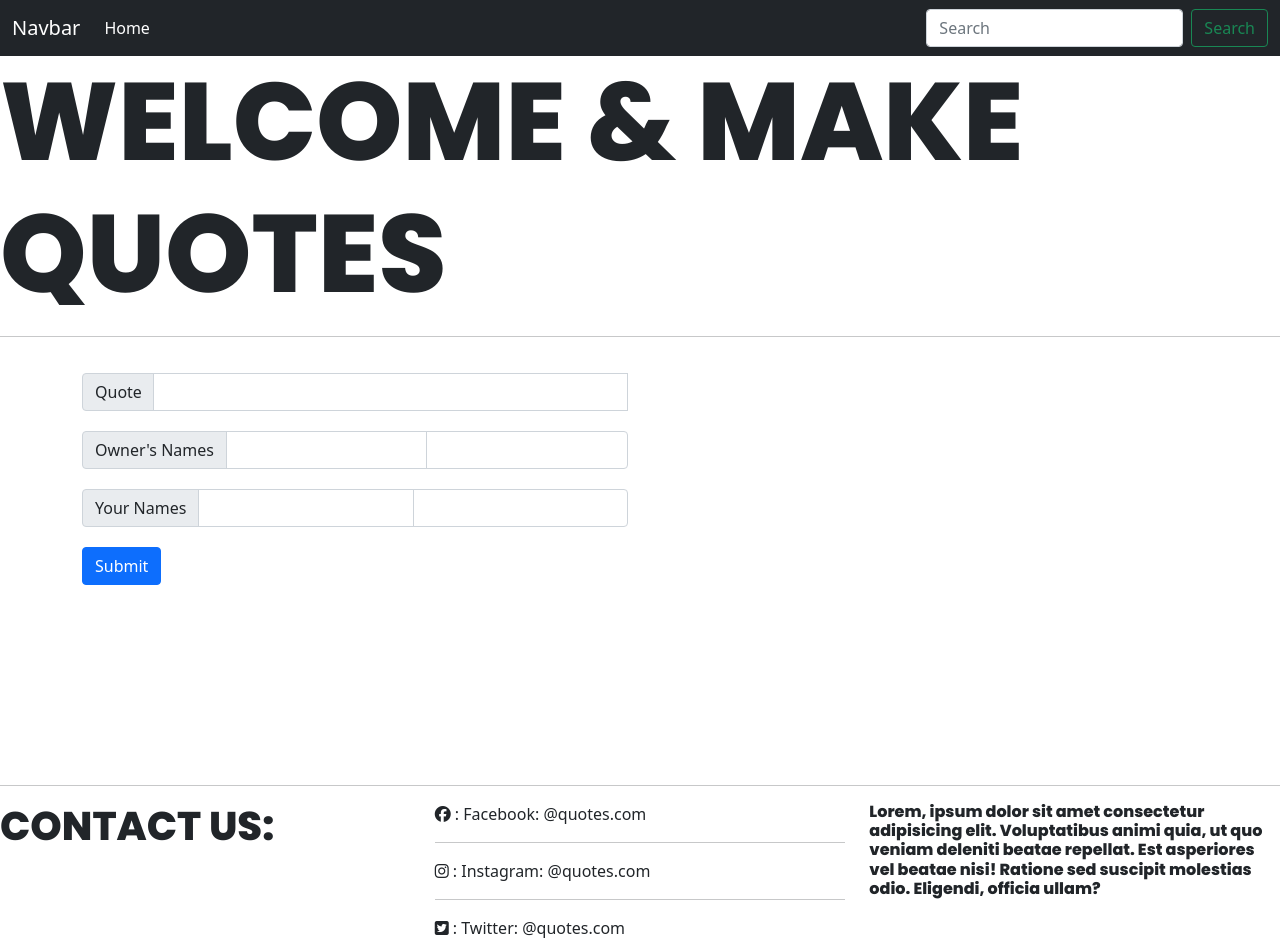
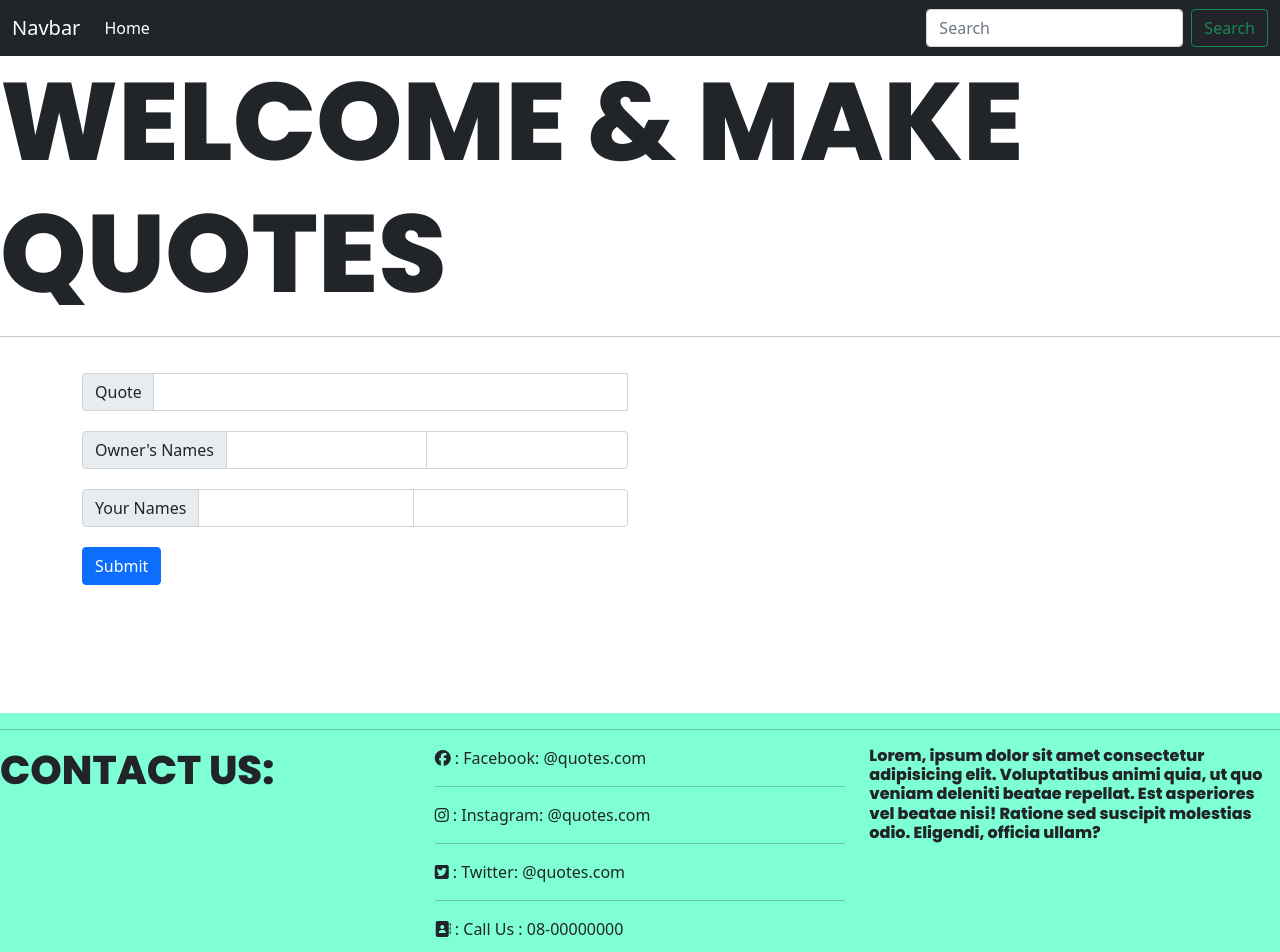
Before and after one commit to Charity-Mutembei/QUOTESW1, an Angular app: page / in a window 1280 px wide. Shown: the top 952 px of the page. Built offline with nearby package versions, Linux system fonts and the light colour scheme.

Commit message:
footer adjusted

```diff
--- a/src/app/app.component.html
+++ b/src/app/app.component.html
@@ -1,10 +1,9 @@
 <app-navbar></app-navbar>
 <h1 style="font-family: 'Poppins', sans-serif; font-size: 110px;">WELCOME & MAKE QUOTES</h1>
 <hr>
-<div class="container">
+<div class="container" style="margin-bottom: 10%;">
     <app-quotes></app-quotes>
 </div>
-<hr style="margin-top: 200px;">
 <div>
     <app-footer></app-footer>
 </div>
--- a/src/app/footer/footer.component.html
+++ b/src/app/footer/footer.component.html
@@ -1,4 +1,6 @@
-<div style="overflow-x: hidden;">
+<!-- <hr style="margin-top: 200px;"> -->
+<div style="overflow-x: hidden; background-color: aquamarine;">
+    <hr>
     <div class="row">
         <div class="col">
             <h1 style="font-family: 'Poppins', sans-serif; font-weight: 800;">CONTACT US:</h1>
```
